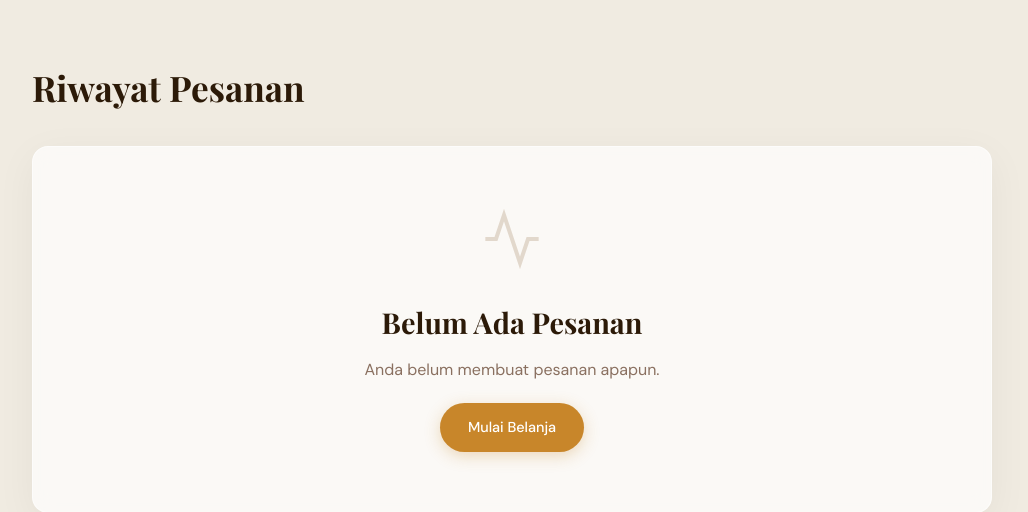
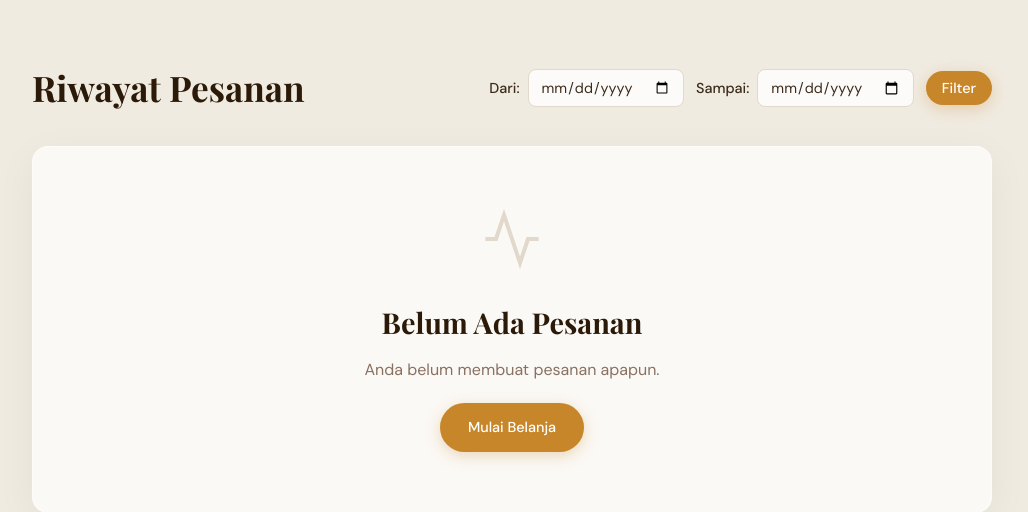
Before and after one commit to andri-oss/Project-Ecommerce-KahtaCards, a Django app: page /orders/ in a window 1280 px wide. Shown: the part 69-581 px from the top of the page, without its empty margins (128-1156 px from the left). Run offline with Django 5.2, Linux system fonts and the light colour scheme; a user stored in the database is signed in; data comes from the database, SQL or seed files in the repository; some web fonts are replaced.

Commit message:
feat: implement order history page with date filtering and styling

```diff
--- a/apps/orders/views.py
+++ b/apps/orders/views.py
@@ -161,10 +161,22 @@ def order_success(request, order_id):
 @login_required
 def order_history(request):
     """View user's order history."""
-    orders = Order.objects.filter(user=request.user).order_by('-created_at')
+    orders = Order.objects.filter(user=request.user)
+
+    start_date = request.GET.get('start_date')
+    end_date = request.GET.get('end_date')
+
+    if start_date:
+        orders = orders.filter(created_at__date__gte=start_date)
+    if end_date:
+        orders = orders.filter(created_at__date__lte=end_date)
+
+    orders = orders.order_by('-created_at')
 
     return render(request, 'orders/history.html', {
         'orders': orders,
+        'start_date': start_date,
+        'end_date': end_date,
     })
 
 
--- a/static/css/orders.css
+++ b/static/css/orders.css
@@ -272,3 +272,57 @@
     font-weight: 700;
     font-size: 1.2rem;
 }
+
+/* Date Filter Form */
+.date-filter-form {
+    display: flex;
+    align-items: center;
+    gap: 12px;
+}
+
+.filter-group {
+    display: flex;
+    align-items: center;
+    gap: 8px;
+    font-size: 0.9rem;
+    font-weight: 500;
+}
+
+.filter-input {
+    padding: 8px 12px;
+    border: 1px solid var(--color-border);
+    border-radius: 8px;
+    font-family: inherit;
+    font-size: 0.9rem;
+    color: var(--color-text);
+    background: rgba(255, 255, 255, 0.8);
+    transition: border-color 0.2s ease;
+}
+
+.filter-input:focus {
+    outline: none;
+    border-color: var(--color-primary);
+}
+
+.filter-btn {
+    padding: 8px 16px;
+}
+
+@media (max-width: 768px) {
+    .orders-header {
+        flex-direction: column;
+        align-items: flex-start;
+        gap: 16px;
+    }
+    .date-filter-form {
+        flex-wrap: wrap;
+        width: 100%;
+    }
+    .filter-group {
+        flex: 1;
+        min-width: 140px;
+    }
+    .filter-input {
+        width: 100%;
+    }
+}
--- a/templates/orders/history.html
+++ b/templates/orders/history.html
@@ -12,6 +12,20 @@
 <div class="orders-container">
     <div class="orders-header reveal">
         <h1 class="orders-title">Riwayat Pesanan</h1>
+        <form method="get" class="date-filter-form">
+            <div class="filter-group">
+                <label for="start_date">Dari:</label>
+                <input type="date" id="start_date" name="start_date" value="{{ start_date|default:'' }}" class="filter-input">
+            </div>
+            <div class="filter-group">
+                <label for="end_date">Sampai:</label>
+                <input type="date" id="end_date" name="end_date" value="{{ end_date|default:'' }}" class="filter-input">
+            </div>
+            <button type="submit" class="btn btn-primary filter-btn">Filter</button>
+            {% if start_date or end_date %}
+                <a href="{% url 'orders:order_history' %}" class="btn btn-outline filter-btn">Reset</a>
+            {% endif %}
+        </form>
     </div>
 
     {% if orders %}
```
